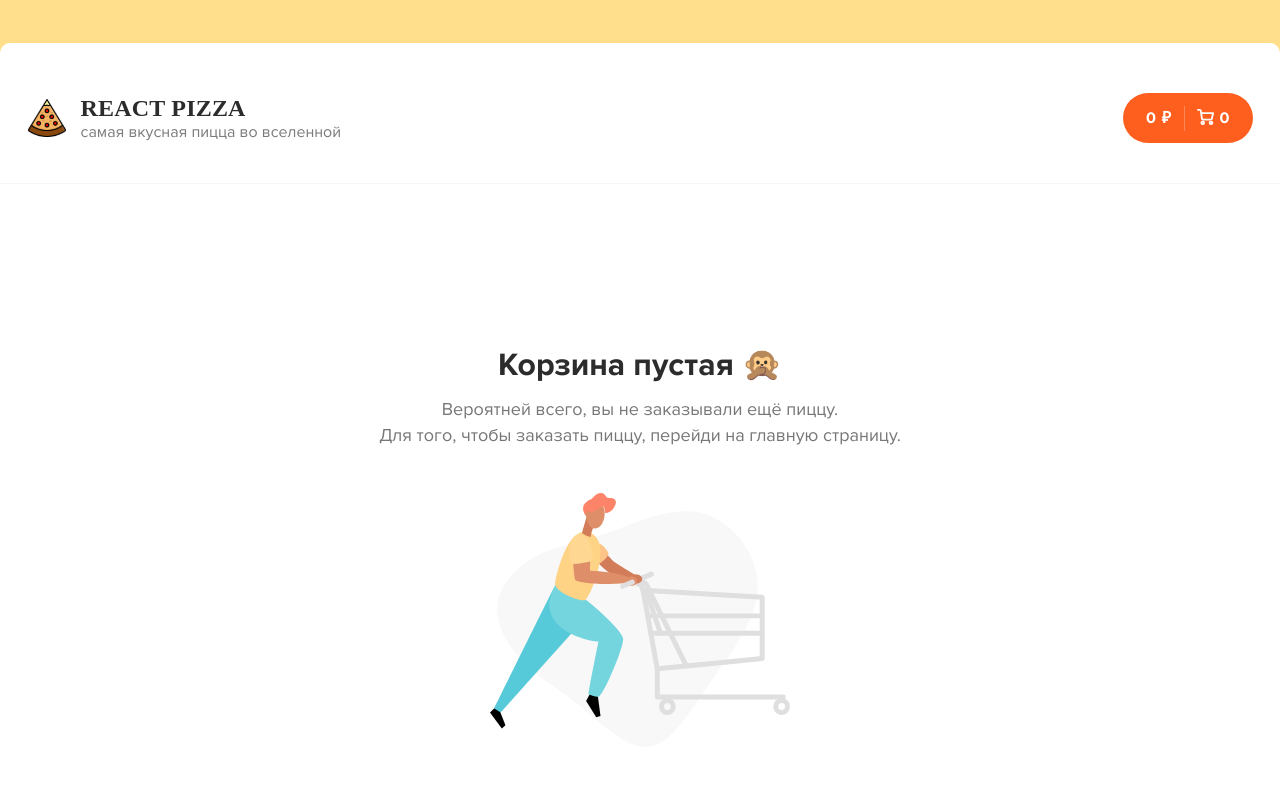
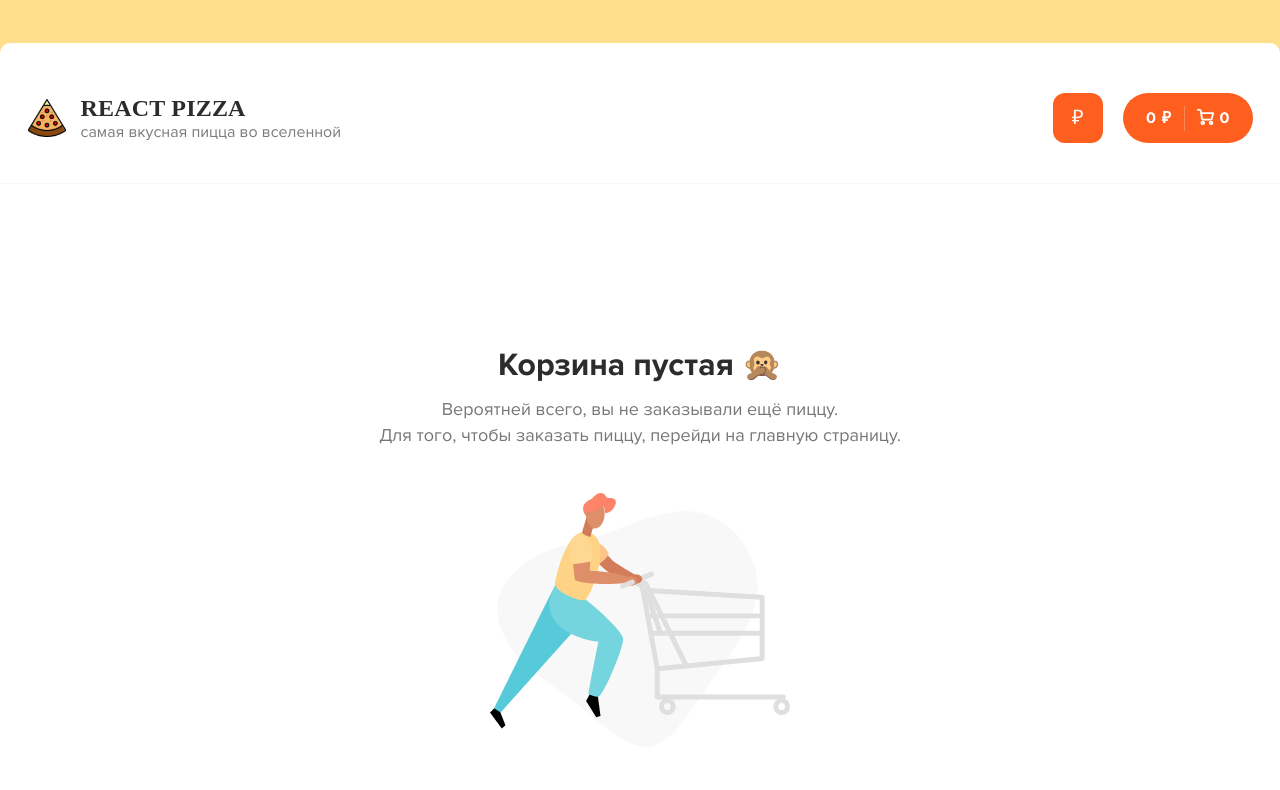
Before and after one commit to Nikita-Loginov/react-pizza, a React (Vite) app: page /cart in a window 1280 px wide. Shown: the top 790 px of the page. Built offline with nearby package versions, Linux system fonts and the light colour scheme; a web font is replaced by a local one.

Commit message:
сделал смену валюты на сайте

```diff
--- a/src/componets/modules/Cart/CartSection/index.tsx
+++ b/src/componets/modules/Cart/CartSection/index.tsx
@@ -28,9 +28,9 @@ const CartSection = memo(() => {
   const [itemsBox, setItemsBox] = useState<ItemsBoxType>({});
   const [totalPrice, setTotalPrice] = useState<number>(0);
   const [totalCount, setTotalCount] = useState<number>(0);
+  const {icon, coefficient} = useSelector((state: RootState) => state.currency);
+  const items = useSelector((state: RootState) => state.cart.items);
   const dispatch = useDispatch();
-
-  const items = useSelector((state: RootState) => state.cart.items);
 
   useEffect(() => {
     const newItemsBox = {};
@@ -182,9 +182,9 @@ const CartSection = memo(() => {
                     <span>Сумма заказа: </span>
 
                     <div className="cart__itog-price-summ">
-                      <span>{totalPrice}</span>
+                      <span>{(totalPrice / coefficient).toFixed(0)}</span>
 
-                      <span>₽</span>
+                      <span>{icon}</span>
                     </div>
                   </div>
                 </div>
--- a/src/componets/modules/Cart/CartSection/part/Item/index.tsx
+++ b/src/componets/modules/Cart/CartSection/part/Item/index.tsx
@@ -3,8 +3,8 @@ import React from "react";
 import Count from "../../../../../shared/Count";
 import { removeItem } from "../../../../../../redux/slices/cart";
 
-import { useDispatch } from "react-redux";
-import { AppDispatch } from "../../../../../../redux/store";
+import { useDispatch, useSelector } from "react-redux";
+import { AppDispatch, RootState } from "../../../../../../redux/store";
 
 import { CartPizzaType } from "../../../../../../types/PizzaTypes";
 
@@ -18,6 +18,7 @@ interface ItemTtype {
 
 const Item : React.FC<ItemTtype> = ({item}) => {
   const dispatch = useDispatch<AppDispatch>()
+  const {icon, coefficient} = useSelector((state: RootState) => state.currency);
 
   const deleteItem = () => {
     const info = {
@@ -46,9 +47,9 @@ const Item : React.FC<ItemTtype> = ({item}) => {
         <Count item={{...item}}/>
 
         <div className="cart-item__price">
-          <p className="cart-item__peice-num">{item.price}</p>
+          <p className="cart-item__peice-num">{(item.price / coefficient).toFixed(0)}</p>
 
-          <p className="cart-item__price-currenty">{item.currency}</p>
+          <p className="cart-item__price-currenty">{icon}</p>
         </div>
 
         <button className="cart-item__delete" onClick={deleteItem}>
--- a/src/componets/modules/PizzaFull/Pizza/index.scss
+++ b/src/componets/modules/PizzaFull/Pizza/index.scss
@@ -5,13 +5,14 @@
     padding: 20px;
     background-color: #fff;
     box-shadow: 7px 10px 12px 0px rgba(34, 60, 80, 0.2);
-    max-width: 300px;
+    max-width: 400px;
     border-radius: 20px;
 
     &__img {
         max-width: 100%;
         border-radius: 50%;
         margin: 0 auto;
+        text-align: center;
     }
 
     &__name {
--- a/src/componets/modules/PizzaFull/Pizza/index.tsx
+++ b/src/componets/modules/PizzaFull/Pizza/index.tsx
@@ -4,15 +4,19 @@ import { Link } from "react-router";
 import "./index.scss";
 
 import { PizzaType } from "../../../../types/PizzaTypes";
+import { RootState } from "../../../../redux/store";
+import { useSelector } from "react-redux";
 
 interface PizzaProps {
   pizza: PizzaType;
 }
 
 const Pizza: React.FC<PizzaProps> = ({ pizza }) => {
+    const {icon, coefficient} = useSelector((state: RootState) => state.currency);
+
   return (
     <div className="pizzaInfo">
-      <Link to={`/pizza/${pizza.id}`}>
+      <Link to={`/pizza/${pizza.id}`} className="pizzaInfo__img">
         <img
           src={pizza.imageUrl}
           alt={pizza.title}
@@ -32,8 +36,7 @@ const Pizza: React.FC<PizzaProps> = ({ pizza }) => {
         <span> стоимость пиццы</span>
 
         <span>
-          {" "}
-          от {pizza.price} {pizza.currency}
+          от {(pizza.price / coefficient).toFixed(1)} {icon}
         </span>
       </div>
     </div>
--- a/src/componets/shared/Pizzas/part/Pizza/index.tsx
+++ b/src/componets/shared/Pizzas/part/Pizza/index.tsx
@@ -43,6 +43,7 @@ const Pizza: React.FC<PizzaProps> = ({ item }) => {
 
     return countInner;
   });
+   const {icon, coefficient} = useSelector((state: RootState) => state.currency)
 
   const dispatch = useDispatch();
 
@@ -129,7 +130,7 @@ const Pizza: React.FC<PizzaProps> = ({ item }) => {
 
         <div className="pizza__details">
           <p className="pizza__price">
-            от {item.price} {item.currency}
+            от {((item.price / coefficient).toFixed(0))} {icon}
           </p>
 
           <button
--- /dev/null
+++ b/src/componets/shared/Сurrency/index.scss
@@ -0,0 +1,15 @@
+.currency {
+  display: flex;
+  align-items: center;
+  justify-content: center;
+  gap: 10px;
+  background-color: rgb(254, 95, 30);
+  border-radius: 12px;
+  color:#fff;
+  height: 50px;
+  width: 50px;
+  padding: 10px 20px;
+  font-size: 20px;
+  line-height: 1;
+
+}
--- /dev/null
+++ b/src/componets/shared/Сurrency/index.tsx
@@ -0,0 +1,38 @@
+import React, { useState } from "react";
+import { useSelector, useDispatch } from "react-redux";
+import { RootState } from "../../../redux/store";
+
+import { changeCurrency } from "../../../redux/slices/currency";
+
+import "./index.scss";
+
+const Currency : React.FC = () => {
+  const { icon } = useSelector((state: RootState) => state.currency);
+
+  const dispatch = useDispatch();
+
+
+  const changeCurrencyIcon = () => {
+    if (icon === "₽") {
+      dispatch(changeCurrency({coefficient: 85, icon : '$'}))
+    } else if (icon === "$") {
+      dispatch(changeCurrency({coefficient: 1, icon : '₽'}))
+    }
+  };
+
+
+  return (
+    <button
+      className="currency"
+      aria-label="сменить валюту"
+      title="Сменить валюту"
+      onClick={changeCurrencyIcon}
+    >
+      {/* <p className="currency__text">текущая валюта</p> */}
+
+      <span className="currency__icon">{icon}</span>
+    </button>
+  );
+}
+
+export default Currency;
--- a/src/componets/widgets/Header/index.scss
+++ b/src/componets/widgets/Header/index.scss
@@ -73,4 +73,8 @@
             }
         }
     }
+
+    .currency {
+        margin-left: auto;
+    }
 }
--- a/src/componets/widgets/Header/index.tsx
+++ b/src/componets/widgets/Header/index.tsx
@@ -1,5 +1,6 @@
 import React, { useEffect, useState } from "react";
 import { Link } from "react-router";
+import Currency from "../../shared/Сurrency";
 
 import { useSelector } from "react-redux";
 
@@ -13,6 +14,7 @@ export default function Header() {
   const [totalPrice, setTotalPrice] = useState<number>(0);
   const [totalCount, setTotalCount] = useState<number>(0);
   const {items} = useSelector((state: RootState) => state.cart);
+  const {icon,coefficient} = useSelector((state: RootState) => state.currency)
 
 
   useEffect(() => {
@@ -22,13 +24,19 @@ export default function Header() {
       localStorage.setItem('cart', JSON.stringify([]))
     }
 
+    if (localStorage.getItem('currency')) {
+      localStorage.setItem('currency',JSON.stringify({icon, coefficient}))
+    } else {
+      localStorage.setItem('currency', JSON.stringify({}))
+    }
+
     const priceItog =  calculateTotalPrice(items);
     const countItog =  calculateTotalCount(items);
 
     setTotalPrice(() => priceItog)
     setTotalCount(() => countItog)
 
-  }, [items])
+  }, [items, icon])
 
   return (
     <header className="header">
@@ -57,6 +65,8 @@ export default function Header() {
             </div>
           </Link>
 
+          <Currency />
+
           <Link
             to="/cart"
             className="header__details"
@@ -64,9 +74,9 @@ export default function Header() {
             title="Корзина"
           >
             <div className="header__details-item header__details-price">
-              <span className="header__details-price-summ">{totalPrice}</span>
+              <span className="header__details-price-summ">{(totalPrice / coefficient).toFixed(0)}</span>
 
-              <span className="header__details-price-currenty">₽</span>
+              <span className="header__details-price-currenty">{icon}</span>
             </div>
 
             <div className="header__details-item header__details-count">
--- /dev/null
+++ b/src/redux/slices/currency.ts
@@ -0,0 +1,34 @@
+import { createSlice } from "@reduxjs/toolkit";
+import { PayloadAction } from "@reduxjs/toolkit";
+
+interface currencyType {
+    coefficient: number;
+    icon: string;
+}
+
+const getCurrencyInfoLC = () : currencyType => {
+  const currencyInfo = localStorage.getItem('currency');
+
+  return currencyInfo ? JSON.parse(currencyInfo) : {coefficient : 1,
+    icon : "₽"}
+}
+
+const initialState : currencyType = {
+    coefficient : getCurrencyInfoLC().coefficient,
+    icon : getCurrencyInfoLC().icon,
+}
+
+const currencySlice = createSlice({
+    name: 'currenty',
+    initialState,
+    reducers : {
+        changeCurrency : (state, action : PayloadAction<currencyType>) => {
+            state.coefficient = action.payload.coefficient;
+            state.icon = action.payload.icon;
+        }
+    }
+})
+
+export const {changeCurrency} = currencySlice.actions;
+
+export default currencySlice.reducer;
--- a/src/redux/store.ts
+++ b/src/redux/store.ts
@@ -3,17 +3,19 @@ import filters from "./slices/filters";
 import pagination from "./slices/pagination";
 import cart from "./slices/cart";
 import pizzas from "./slices/pizzas";
+import currency from "./slices/currency";
 
 const store = configureStore({
-    reducer: {
-        filters,
-        pagination,
-        cart,
-        pizzas
-    }
-})
+  reducer: {
+    filters,
+    pagination,
+    cart,
+    pizzas,
+    currency
+  },
+});
 
 export type RootState = ReturnType<typeof store.getState>;
 export type AppDispatch = typeof store.dispatch;
 
-export default store
+export default store;
--- a/src/types/PizzaTypes.ts
+++ b/src/types/PizzaTypes.ts
@@ -12,6 +12,6 @@ export type PizzaType = {
 
 export type CartPizzaType = PizzaType & {
   sizeActive?: number;
-  typeActive?: number;
+  typeActive: number;
   count : number;
 }
```
